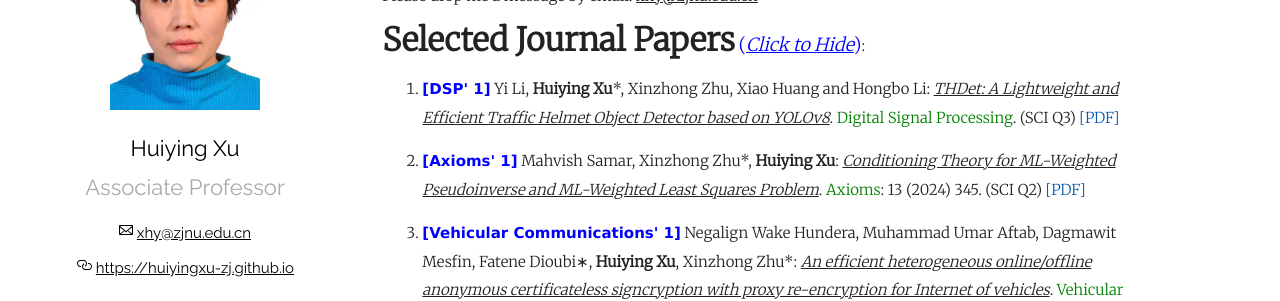
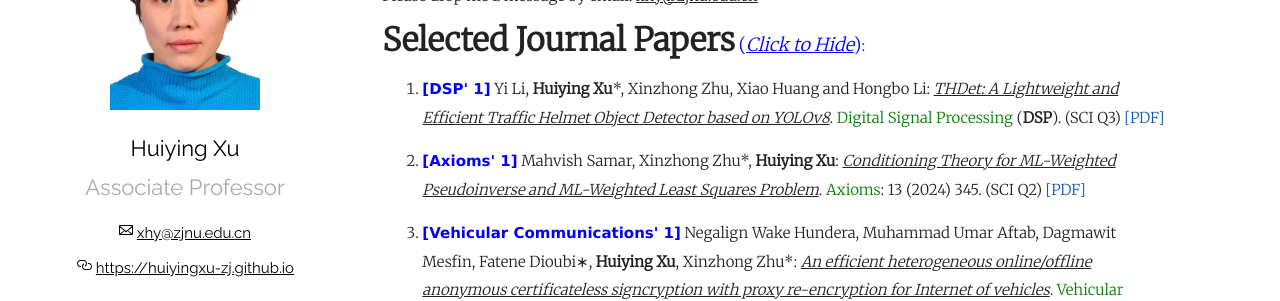
Before and after one commit to xinzhongzhu/huiyingxu-zj.github.io, a Jekyll site: the page built from index.md, in a window 1280 px wide and 900 px high. Shown: the part 300-601 px from the top of the window. Built offline with Jekyll 4.4.1, drawn with Linux system fonts in a browser that asks for light colours.

Commit message:
Update index.md

```diff
--- a/index.md
+++ b/index.md
@@ -19,7 +19,7 @@ Please drop me a message by email: <u>xhy@zjnu.edu.cn</u>
 
 
 
- <p style="margin-top: 8px;"><li><font face="verdana" color="blue"><b>[DSP' 1]</b></font> Yi Li, <b>Huiying Xu</b>*, Xinzhong Zhu, Xiao Huang and Hongbo Li: <i><u>THDet: A Lightweight and Efficient Traffic Helmet Object Detector based on YOLOv8</u></i>. <font color="green">Digital Signal Processing</font>. (SCI Q3) <a href = "https://huiyingxu-zj.github.io/document/2024_9_15.pdf">[PDF]</a></li></p>
+ <p style="margin-top: 8px;"><li><font face="verdana" color="blue"><b>[DSP' 1]</b></font> Yi Li, <b>Huiying Xu</b>*, Xinzhong Zhu, Xiao Huang and Hongbo Li: <i><u>THDet: A Lightweight and Efficient Traffic Helmet Object Detector based on YOLOv8</u></i>. <font color="green">Digital Signal Processing</font> (<b>DSP</b>). (SCI Q3) <a href = "https://huiyingxu-zj.github.io/document/2024_9_15.pdf">[PDF]</a></li></p>
 
 
  <p style="margin-top: 8px;"><li><font face="verdana" color="blue"><b>[Axioms' 1]</b></font> Mahvish Samar, Xinzhong Zhu*, <b>Huiying Xu</b>: <i><u>Conditioning Theory for ML-Weighted Pseudoinverse and ML-Weighted Least Squares Problem</u></i>. <font color="green">Axioms</font>: 13 (2024) 345. (SCI Q2) <a href = "https://huiyingxu-zjnu.github.io/document/5-Conditioning%20Theory%20for%20ML-Weighted.pdf">[PDF]</a></li></p>
```
